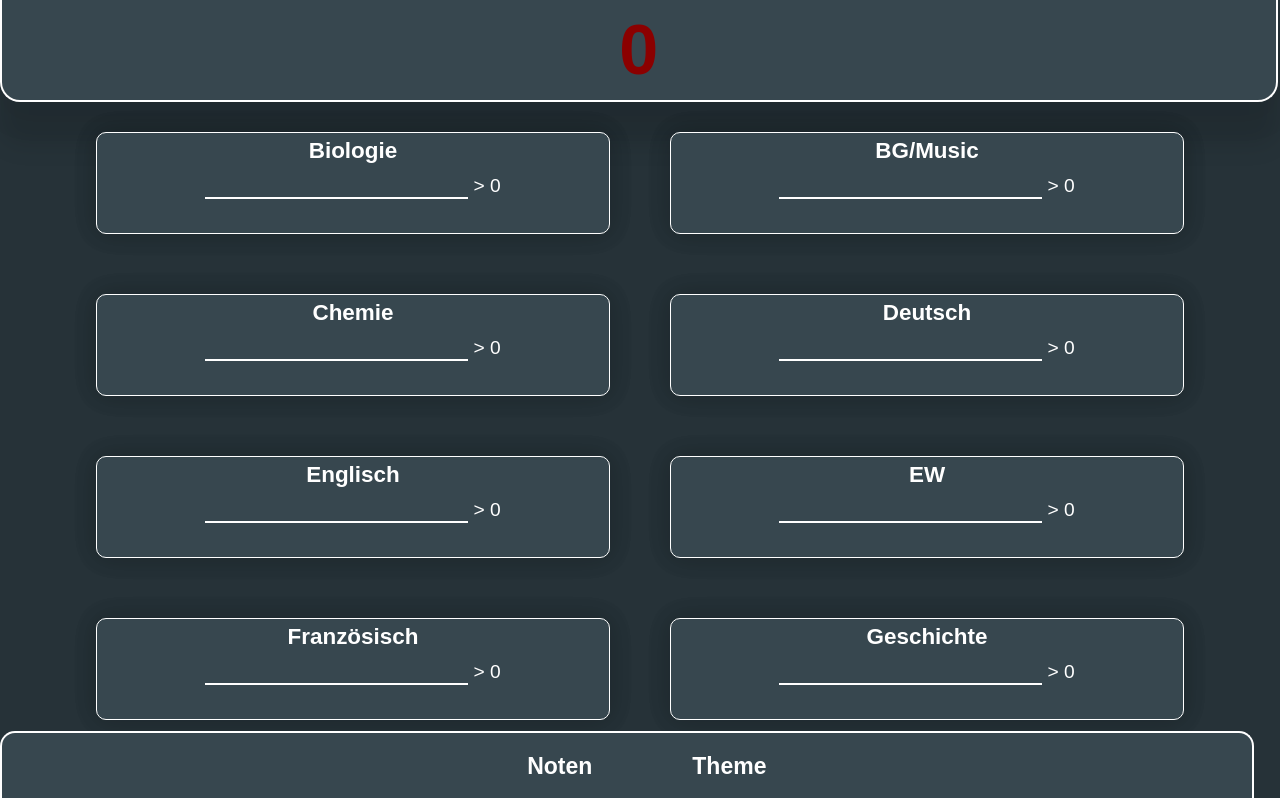
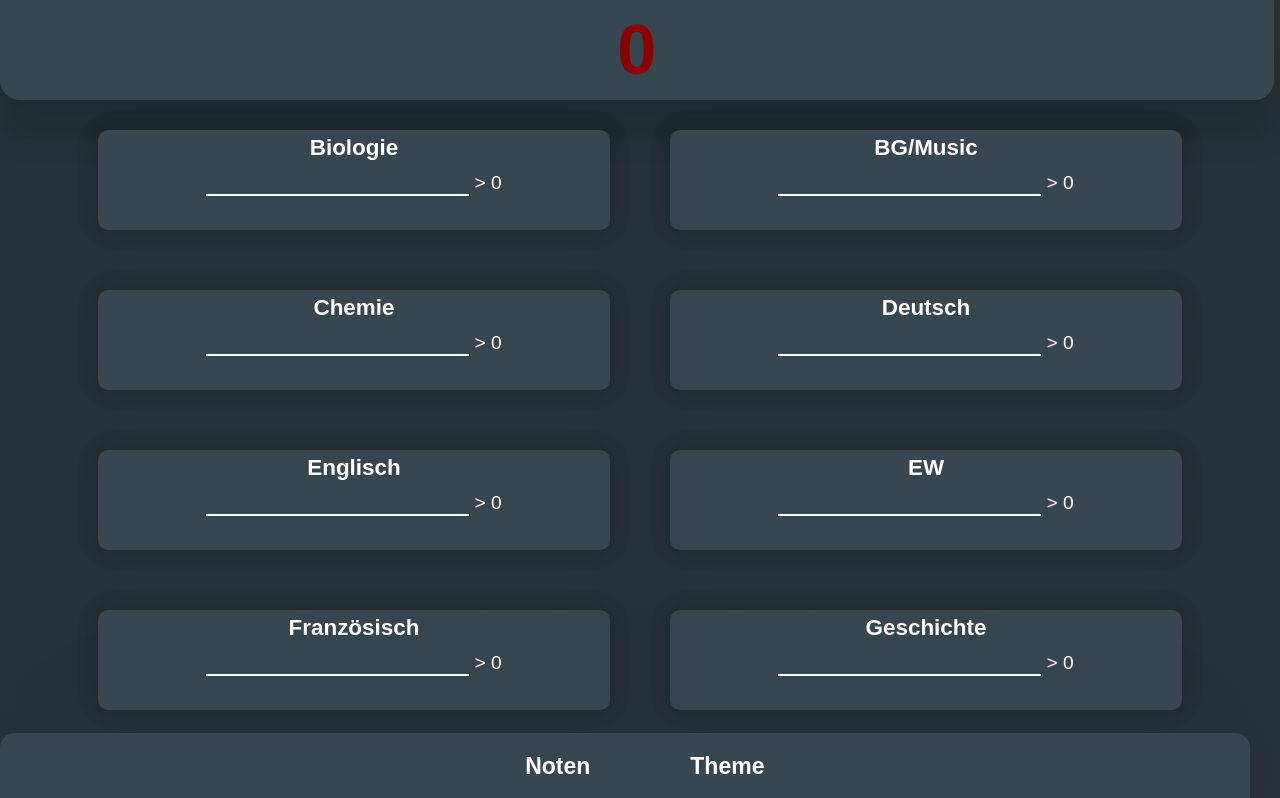
Before and after one commit to LRHCS/Promotion, a React (Vite) app: page / in a window 1280 px wide. Shown: the top 798 px of the page. Built offline with nearby package versions, Linux system fonts and the light colour scheme; a web font is replaced by a local one.

Commit message:
remove border

```diff
--- a/src/components/Calc.jsx
+++ b/src/components/Calc.jsx
@@ -22,7 +22,6 @@ const StyledDiv = styled.div`
   box-shadow: 0px 0px 26.3px rgba(0, 0, 0, 0.024),
     0px 0px 29px rgba(0, 0, 0, 0.047), 0px 0px 27.8px rgba(0, 0, 0, 0.072),
     0px 0px 25px rgba(0, 0, 0, 0.1);
-  border: 1px solid ${({ theme }) => theme.text};
 `;
 
 const InputGrade = styled.input`
@@ -49,9 +48,6 @@ const TotalGrade = styled.h1`
   width: 99.5%;
   box-shadow: 0px 19.7px 29px rgba(0, 0, 0, 0.048),
     0px 43px 25px rgba(0, 0, 0, 0.1);
-  border-bottom: 2px solid ${({ theme }) => theme.text};
-  border-left: 2px solid ${({ theme }) => theme.text};
-  border-right: 2px solid ${({ theme }) => theme.text};
 `;
 
 const Calc = () => {
--- a/src/components/Navbar.jsx
+++ b/src/components/Navbar.jsx
@@ -10,11 +10,16 @@ const Nav = styled.nav`
   left: 0;
   width: 94.5%;
   border-radius: 15px 15px 0px 0px;
-  border-top: 2px solid ${({ theme }) => theme.text};
-  border-left: 2px solid ${({ theme }) => theme.text};
-  border-right: 2px solid ${({ theme }) => theme.text};
+
   justify-content: center;
   text-align: center;
+
+  box-shadow: 0px 0px 7.8px rgba(0, 0, 0, 0.008),
+    0px 0px 17.2px rgba(0, 0, 0, 0.012), 0px 0px 28.8px rgba(0, 0, 0, 0.015),
+    0px 0px 43.4px rgba(0, 0, 0, 0.018), 0px 0px 62.6px rgba(0, 0, 0, 0.02),
+    0px 0px 88.6px rgba(0, 0, 0, 0.022), 0px 0px 125.7px rgba(0, 0, 0, 0.025),
+    0px 0px 182.5px rgba(0, 0, 0, 0.028), 0px 0px 281.3px rgba(0, 0, 0, 0.032),
+    0px 0px 500px rgba(0, 0, 0, 0.04);
 `;
 
 const NavList = styled.ul`
@@ -39,6 +44,10 @@ const NavLink = styled(Link)`
   &:hover {
     background-color: ${({ theme }) => theme.background};
   }
+
+  &:active {
+    background-color: ${({ theme }) => theme.background};
+  }
 `;
 
 const NavBar = () => {
```
